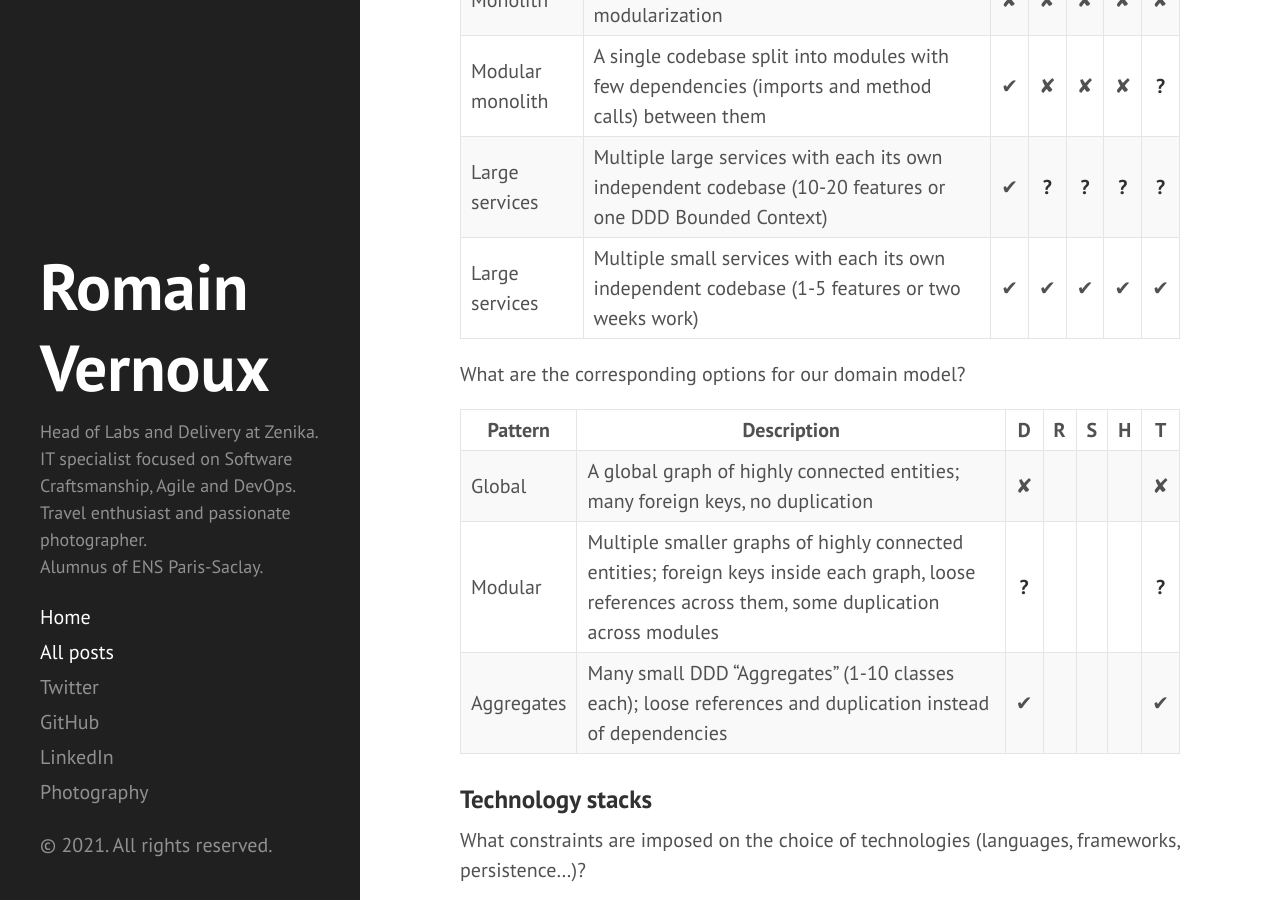
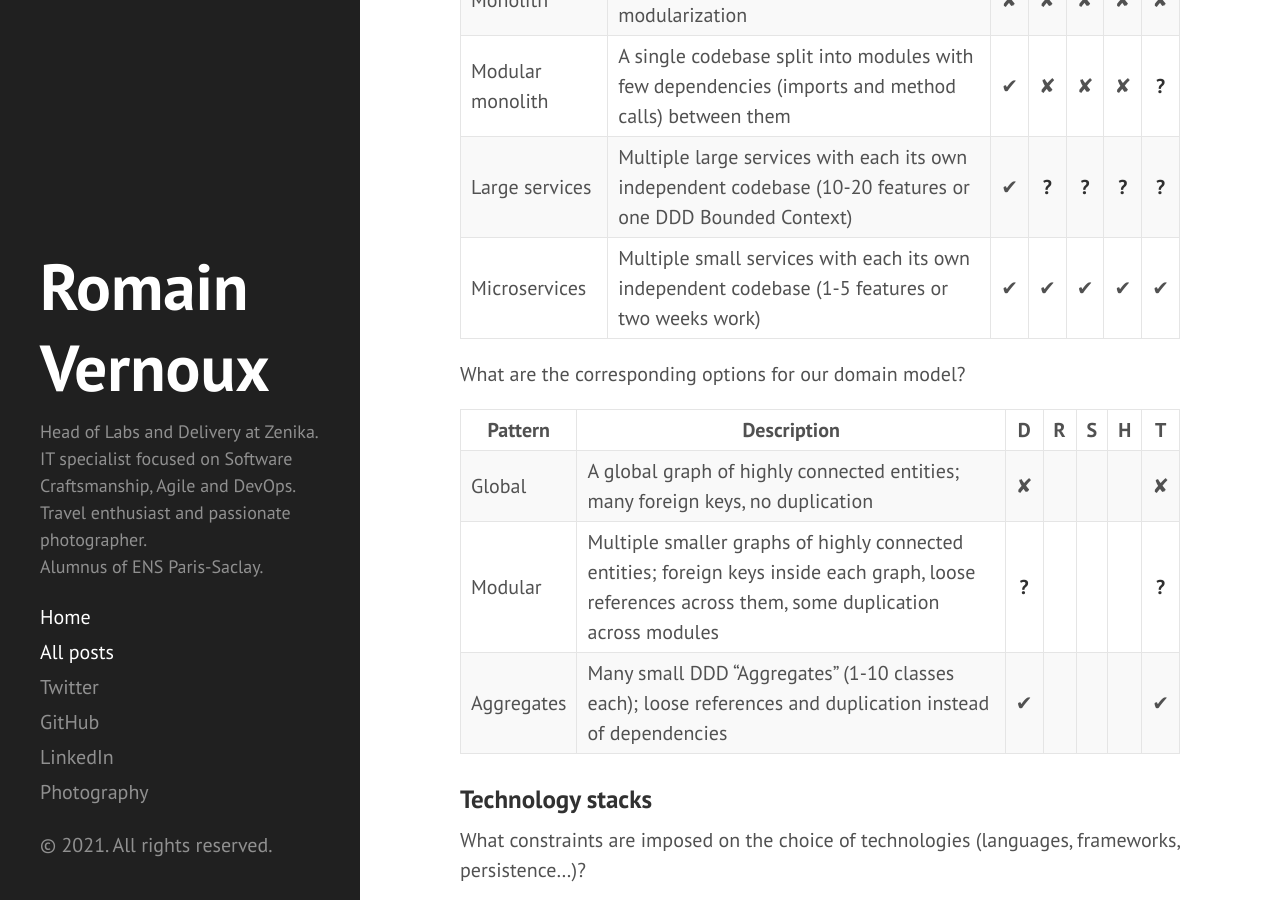
Before and after one commit to RomainVernoux/RomainVernoux.github.io, a Jekyll site: the page built from _posts/2021-02-28-road-to-microservices.md, in a window 1280 px wide and 900 px high, scrolled down 9691 px. Built offline with Jekyll 4.4.1, drawn with Linux system fonts in a browser that asks for light colours.

Commit message:
Fix typo

```diff
--- a/_posts/2021-02-28-road-to-microservices.md
+++ b/_posts/2021-02-28-road-to-microservices.md
@@ -205,7 +205,7 @@ How small the pieces we cut our monolith into?
 | Monolith | A single codebase with no further modularization | ✘ | ✘ | ✘ | ✘ | ✘ |
 | Modular monolith | A single codebase split into modules with few dependencies (imports and method calls) between them | ✔ | ✘ | ✘ | ✘ | **?** |
 | Large services | Multiple large services with each its own independent codebase (10-20 features or one DDD Bounded Context) | ✔ | **?** | **?** | **?** | **?** |
-| Large services | Multiple small services with each its own independent codebase (1-5 features or two weeks work) | ✔ | ✔ | ✔ | ✔ | ✔ |
+| Microservices | Multiple small services with each its own independent codebase (1-5 features or two weeks work) | ✔ | ✔ | ✔ | ✔ | ✔ |
 
 What are the corresponding options for our domain model?
 
```
